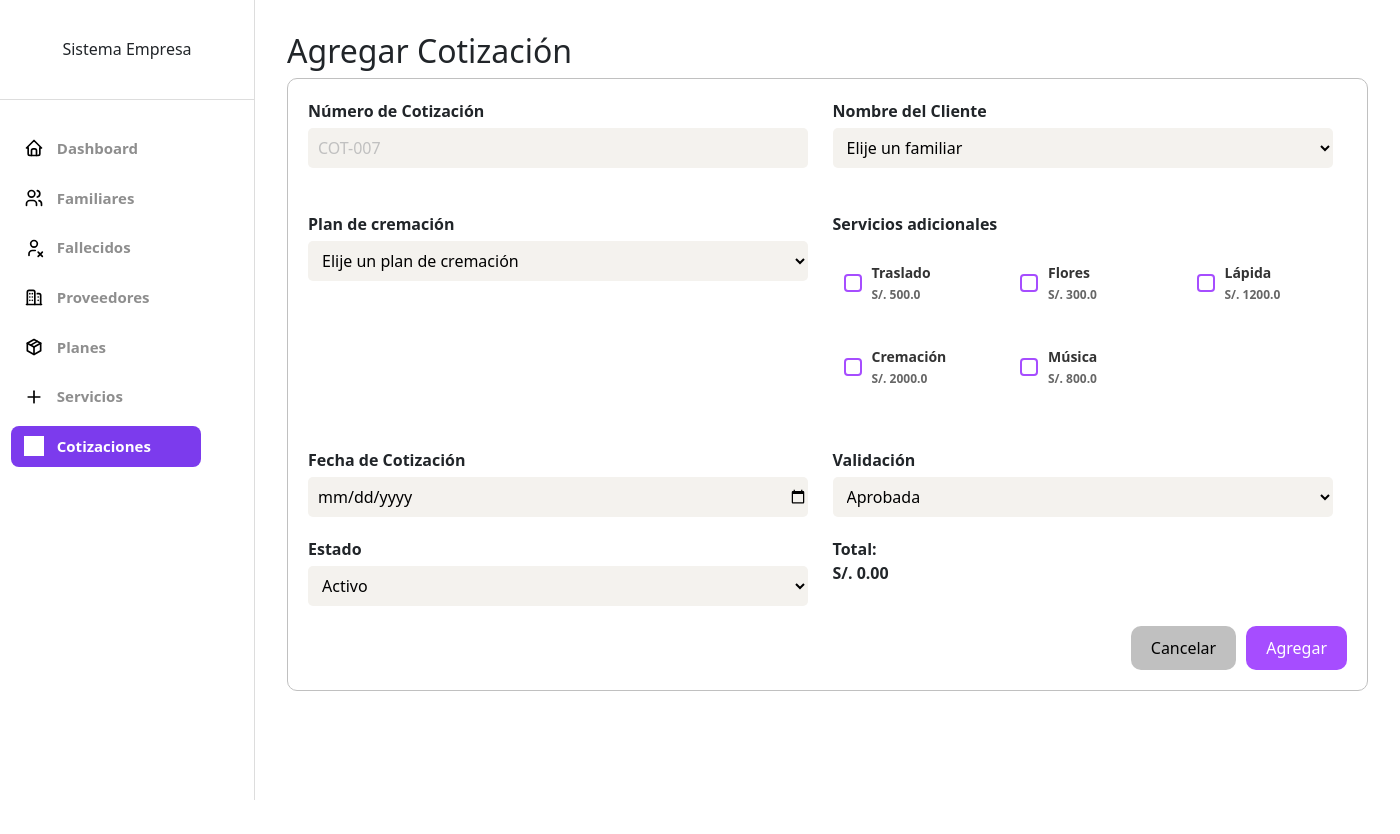
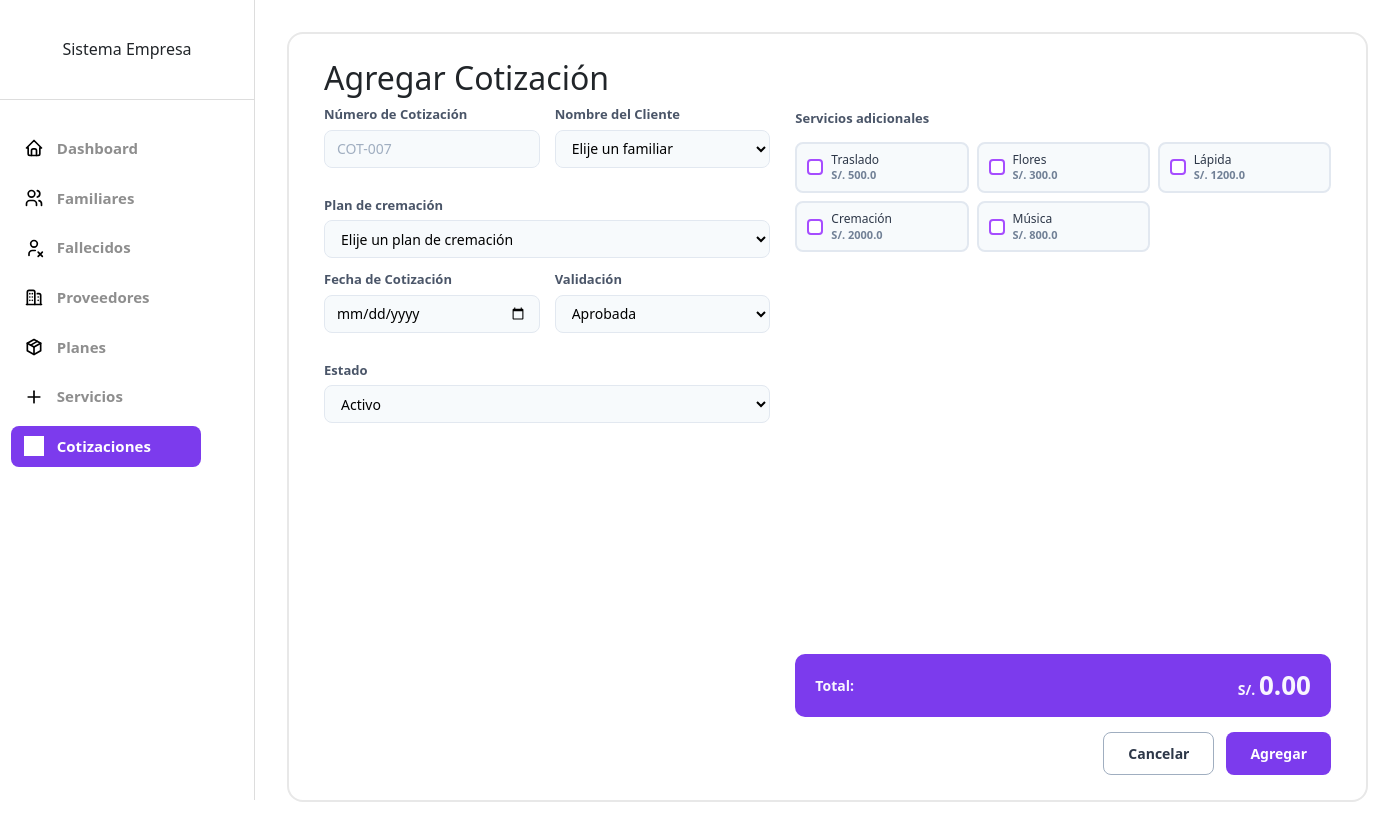
Before and after one commit to frank-Chavez/PROYECTO, a Flask app: page /cotizacion/agregar in a window 1400 px wide. Before the commit the page ends 800 px from the top, so only its background shows below. Run offline with Flask 3, Linux system fonts and the light colour scheme; data comes from the database, SQL or seed files in the repository; parts of the project's set-up code (start-up, migrations or seed data) failed here and were passed over; grey boxes are pictures that could not be loaded.

Commit message:
arreglando bugs y estilos en el modulo de cotizaciones

```diff
--- a/modules/cotizaciones/static/agregar_cotizaciones.css
+++ b/modules/cotizaciones/static/agregar_cotizaciones.css
@@ -1,96 +1,146 @@
-/*estilo del formulario*/
-.content-for{
-    background-color: #ffffff;
-    display: grid;
-    padding: 20px;
-    border-radius: 10px;
-    border: solid #c0c0c0 1px;
-}
-.content-for h5{
-    font-weight: 700;
-    margin-bottom: 20px;
+* {
+    margin: 0;
+    padding: 0;
+    box-sizing: border-box;
 }
 
-/*estilo para el texto de tosas las opciones*/
-.text{
+body {
+    font-family: -apple-system, BlinkMacSystemFont, 'Segoe UI', Roboto, Oxygen, Ubuntu, Cantarell, sans-serif;
+    background: #e2e8f0;
+    min-height: 100vh;
+    overflow: hidden;
+    display: flex;
+    align-items: center;
+    justify-content: center;
+}
+
+.container-wrapper {
+    background: white;
+    border-radius: 16px;
+    width: 100%;
+    max-width: 1500px;
+    height: calc(100vh - 30px);
+    padding: 25px 35px;
+    display: flex;
+    flex-direction: column;
+    overflow: hidden;
+    border: solid 2px #e8e8e8;
+}
+
+h2 {
+    color: #2d3748;
+    font-size: 22px;
+    margin-bottom: 15px;
     font-weight: 700;
 }
 
+.content-for {
+    background-color: #ffffff;
+    display: flex;
+    flex-direction: column;
+    flex: 1;
+    overflow: hidden;
+}
 
-/*contenedor de los campos del id y del nombre del cliente*/
-.content_campos{
+form {
+    display: flex;
+    flex-direction: column;
+    height: 100%;
+}
+
+.form-layout {
+    display: grid;
+    grid-template-columns: 1fr 1.2fr;
+    gap: 25px;
+    flex: 1;
+    overflow: hidden;
+}
+
+.text {
+    font-weight: 600;
+    font-size: 13px;
+    color: #4a5568;
+    margin-bottom: 5px;
+}
+
+.content_campos {
     display: grid;
     grid-template-columns: 1fr 1fr;
-    gap: 10px;
-    margin-bottom: 20px;
+    gap: 15px;
+    margin-bottom: 12px;
     align-items: start;
 }
-.content_campos > div {
+
+.content_campos>div {
     display: flex;
     flex-direction: column;
 }
 
 .content_campos label {
-    font-weight: 700;
+    font-weight: 600;
+    font-size: 13px;
+    color: #4a5568;
     margin-bottom: 5px;
 }
 
-
-/*estilo de la opcion de id*/
-.campo_id{
-    background-color: #F4F2EE;
-    border: solid #c0c0c0 1px;
-    border-radius: 5px;
-    width: 500px;
-    height: 40px;
-    padding: 0 0 0 10px;
-    color: #c0c0c0;
-    border: none;
-}
-/*estilo del campo nombre*/
-.campo_nombre{
-    background-color: #F4F2EE;
-    border: solid #c0c0c0 1px;
-    border-radius: 5px;
-    width: 500px;
-    height: 40px;
-    padding: 0 0 0 10px;
-    transition: all 0.3s ease;
-    border: none;
+.campo_id,
+.campo_nombre,
+.campo_plan,
+.campo_fecha,
+.campo_validacion,
+.campo_estado {
+    background-color: #f7fafc;
+    border: 1px solid #e2e8f0;
+    border-radius: 8px;
+    width: 100%;
+    height: 38px;
+    padding: 0 12px;
+    font-size: 14px;
+    transition: all 0.2s;
+    outline: none;
 }
 
-/*estilo del campo de plan*/
-.campo_plan{
-    background-color: #F4F2EE;
-    border: solid #c0c0c0 1px;
-    border-radius: 5px;
-    width: 500px;
-    height: 40px;
-    padding: 0 0 0 10px;
-    transition: all 0.3s ease;
-    border: none;
+.campo_id {
+    color: #a0aec0;
+    cursor: not-allowed;
 }
 
-/*estilo del campo de servicios*/
+.campo_nombre:focus,
+.campo_plan:focus,
+.campo_fecha:focus,
+.campo_validacion:focus,
+.campo_estado:focus {
+    border-color: #a64dff;
+    background-color: #fff;
+    box-shadow: 0 0 0 3px rgba(166, 77, 255, 0.1);
+}
+
 .content_servicios {
     display: grid;
-    grid-template-columns: repeat(3, 1fr); /* 3 columnas */
-    gap: 15px;
-    margin-top: 10px;
+    grid-template-columns: repeat(3, 1fr);
+    gap: 8px;
+    margin-top: 8px;
 }
 
-/* Tarjeta del servicio */
 .servicio_card {
     display: flex;
     align-items: center;
-    gap: 10px;
+    gap: 8px;
     border-radius: 8px;
-    padding: 10px;
+    padding: 8px 10px;
     cursor: pointer;
+    background: #f7fafc;
+    border: 2px solid #e2e8f0;
+    transition: all 0.2s;
+    position: relative;
+    min-height: 50px;
 }
 
+.servicio_card:hover {
+    border-color: #a64dff;
+    transform: translateY(-1px);
+}
 
-/* Ocultamos el checkbox original */
 .servicio_card input[type="checkbox"] {
     position: absolute;
     opacity: 0;
@@ -98,135 +148,136 @@
 }
 
 .checkmark {
-    width: 18px;
-    height: 18px;
+    width: 16px;
+    height: 16px;
     border: 2px solid #a64dff;
     border-radius: 4px;
-    display: inline-flex;
+    display: flex;
     align-items: center;
     justify-content: center;
     transition: all 0.2s ease;
     background: #fff;
+    flex-shrink: 0;
 }
 
 .checkmark::after {
     content: "";
-    width: 5px;
-    height: 9px;
+    width: 4px;
+    height: 8px;
     border: solid white;
     border-width: 0 2px 2px 0;
     transform: rotate(45deg);
     display: none;
 }
-.servicio_card input[type="checkbox"]:checked ~ .checkmark {
+
+.servicio_card input[type="checkbox"]:checked~.checkmark {
     background: #a64dff;
     border-color: #a64dff;
 }
-.servicio_card input[type="checkbox"]:checked ~ .checkmark::after {
+
+.servicio_card input[type="checkbox"]:checked~.checkmark::after {
     display: block;
 }
 
 .servicio_text {
-    font-size: 14px;
-    color: #333;
-}
-.servicio_text small {
-    color: #666;
     font-size: 12px;
-}
-/* contenedor de la tarjeta */
-.servicio_card {
-    position: relative; /* importante para que la cantidad se posicione dentro */
-    display: flex;
-    align-items: center;
-    gap: 10px;
-    border-radius: 8px;
-    padding: 10px;
-    cursor: pointer;
-    background: #fff;
-    border: 1px solid transparent;
-    transition: border 0.2s ease;
-}
-.servicio_card:hover {
-    border-color: #a64dff;
+    color: #2d3748;
+    flex: 1;
+    line-height: 1.3;
 }
 
-/* input cantidad posicionado al lado derecho */
-.cantidad-input {
-    position: absolute;
-    right: 10px;
-    top: 50%;
-    transform: translateY(-50%);
-    height: 28px;
-    border: 1px solid #ccc;
-    border-radius: 6px;
-    background: #f9f9f9;
-    font-size: 13px;
-    text-align: center;
-    display: none; /* oculto por defecto */
+.servicio_text small {
+    color: #718096;
+    font-size: 11px;
+    font-weight: 600;
 }
 
-/* mostrar solo cuando el checkbox esté seleccionado */
-.servicio_card input[type="checkbox"]:checked ~ .cantidad-input {
+.cantidad-input {
+    width: 50px;
+    height: 26px;
+    border: 1px solid #cbd5e0;
+    border-radius: 6px;
+    background: #fff;
+    font-size: 12px;
+    text-align: center;
+    display: none;
+    padding: 0 4px;
+}
+
+.servicio_card input[type="checkbox"]:checked~.cantidad-input {
     display: block !important;
 }
 
+.total-container {
+    background: #7c3bed;
+    color: white;
+    padding: 12px 20px;
+    border-radius: 10px;
+    display: flex;
+    align-items: center;
+    justify-content: space-between;
+    margin-top: 12px;
+}
 
-/*estilo del campo de fecha*/
-.campo_fecha{
-    background-color: #F4F2EE;
-    border: solid #c0c0c0 1px;
-    border-radius: 5px;
-    width: 500px;
-    height: 40px;
-    padding: 0 0 0 10px;
-    transition: all 0.3s ease;
+.total-container .text {
+    color: white;
+    font-size: 14px;
+    margin: 0;
+    opacity: 0.95;
+}
+
+#total {
+    font-size: 26px;
+    font-weight: 700;
+}
+
+.content_boton {
+    display: flex;
+    justify-content: flex-end;
+    gap: 12px;
+    margin-top: 15px;
+}
+
+.butom_cancelar,
+.butom_agregar {
+    text-decoration: none;
+    padding: 10px 24px;
+    border-radius: 8px;
+    font-size: 14px;
+    font-weight: 600;
+    cursor: pointer;
+    transition: all 0.2s;
     border: none;
 }
 
-/*estilo del campo de validacion*/
-.campo_validacion{
-    background-color: #F4F2EE;
-    border: solid #c0c0c0 1px;
-    border-radius: 5px;
-    width: 500px;
-    height: 40px;
-    padding: 0 0 0 10px;
-    transition: all 0.3s ease;
-    border: none;
+.butom_cancelar {
+    background-color: #ffffff;
+    color: #2d3748;
+    border: solid 1px #a0aec0;
 }
 
-/*estilo del campo de estado*/
-.campo_estado{
-    background-color: #F4F2EE;
-    border: solid #c0c0c0 1px;
-    border-radius: 5px;
-    width: 500px;
-    height: 40px;
-    padding: 0 0 0 10px;
-    transition: all 0.3s ease;
-    border: none;
+.butom_cancelar:hover {
+    background-color: #9f9f9f;
 }
 
-/*estilo de los botones*/
-.content_boton{
+.butom_agregar {
+    color: white;
+    background: #7c3bed;
+}
+.butom_agregar:hover{
+    background: #51249e;
+}
+
+
+
+.left-column {
     display: flex;
-    justify-content: flex-end;
-    gap: 10px;
+    flex-direction: column;
+    gap: 12px;
 }
-.butom_cancelar{
-    text-decoration: none;
-    color: black;
-    padding: 10px 20px;
-    background-color: #c0c0c0;
-    border-radius: 10px;
-    cursor: pointer;
+
+.right-column {
+    display: flex;
+    flex-direction: column;
+    justify-content: space-between;
 }
-.butom_agregar{
-    color: white;
-    padding: 10px 20px;
-    background-color: #a64dff;
-    border-radius: 10px;
-    border: none;
-    cursor: pointer;
-}
--- a/modules/cotizaciones/templates/agregar_cotizacion.html
+++ b/modules/cotizaciones/templates/agregar_cotizacion.html
@@ -10,11 +10,13 @@
 <body>
   {% extends "dashboar.html" %}
   {% block content %}
-  <div>
+  <div class="container-wrapper">
     <h2>Agregar Cotización</h2>
     <div class="content-for">
       <form method="POST">
-
+        <div class="form-layout">
+          <!-- Columna Izquierda -->
+          <div class="left-column">
             <div class="content_campos">
               <div>
                 <label for="numero_cot" class="text">Número de Cotización</label>
@@ -34,9 +36,6 @@
               </div>
             </div>
 
-        <br>
-
-        <div class="content_campos">
             <div>
               <label for="plan_cremacion" class="text">Plan de cremación</label>
               <select name="plan_cremacion" id="plan_cremacion" class="campo_plan">
@@ -48,28 +47,6 @@
                 {% endfor %}
               </select>
             </div>
-          <div>
-            <label for="servicios_adicionales" class="text">Servicios adicionales</label>
-            <div class="content_servicios">
-              {% for servicio in servicios %}
-              <label class="servicio_card">
-                <input type="checkbox" name="servicio_adicional" class="servicio" value="{{ servicio['id_servicio'] }}"
-                  data-precio="{{ servicio['precio_serv'] }}">
-                <span class="checkmark"></span>
-                <span class="servicio_text">
-                  {{ servicio['tipo_serv'] }} <br>
-                  <small>S/. {{ servicio['precio_serv'] }}</small>
-                </span>
-                <input type="number" name="cantidad_{{ servicio['id_servicio'] }}" class="cantidad-input" value="1"
-                  min="1" style="display:none; width:70px; margin-left:10px;">
-              </label>
-              {% endfor %}
-            </div>
-          </div>
-
-        </div>
-
-        <br>
 
             <div class="content_campos">
               <div>
@@ -85,7 +62,6 @@
               </div>
             </div>
 
-        <div class="content_campos">
             <div>
               <label for="estado_cot" class="text">Estado</label>
               <select name="estado_cot" class="campo_estado" required>
@@ -93,9 +69,34 @@
                 <option value="0">Inactivo</option>
               </select>
             </div>
+          </div>
+
+          <!-- Columna Derecha -->
+          <div class="right-column">
             <div>
-            <p class="text">Total:<br> S/. <span id="total">0.00</span></p>
+              <label for="servicios_adicionales" class="text">Servicios adicionales</label>
+              <div class="content_servicios">
+                {% for servicio in servicios %}
+                <label class="servicio_card">
+                  <input type="checkbox" name="servicio_adicional" class="servicio"
+                    value="{{ servicio['id_servicio'] }}" data-precio="{{ servicio['precio_serv'] }}">
+                  <span class="checkmark"></span>
+                  <span class="servicio_text">
+                    {{ servicio['tipo_serv'] }} <br>
+                    <small>S/. {{ servicio['precio_serv'] }}</small>
+                  </span>
+                  <input type="number" name="cantidad_{{ servicio['id_servicio'] }}" class="cantidad-input" value="1"
+                    min="1">
+                </label>
+                {% endfor %}
+              </div>
+            </div>
+
+            <div class="total-container">
+              <p class="text">Total:</p>
+              <p class="text">S/. <span id="total">0.00</span></p>
               <input type="hidden" name="monto_cot" id="monto_cot">
+            </div>
           </div>
         </div>
 
@@ -103,10 +104,10 @@
           <a href="{{ url_for('cotizacion.listar') }}" class="butom_cancelar">Cancelar</a>
           <button type="submit" class="butom_agregar">Agregar</button>
         </div>
-
       </form>
     </div>
   </div>
+
   <script>
     document.addEventListener('DOMContentLoaded', () => {
       const planSelect = document.getElementById('plan_cremacion');
@@ -124,48 +125,32 @@
       function calcularTotal() {
         let total = 0;
 
-        // precio del plan
         if (planSelect && planSelect.selectedOptions && planSelect.selectedOptions.length > 0) {
           total += toNumber(planSelect.selectedOptions[0].dataset.precio);
         }
 
-        // sumar servicios marcados con cantidad
         servicioCheckboxes.forEach(cb => {
           const cantidadInput = document.querySelector(`input[name="cantidad_${cb.value}"]`);
           if (cb.checked) {
-            cantidadInput.style.display = "inline-block"; // mostrar input
             const precio = toNumber(cb.dataset.precio || cb.value);
             const cantidad = cantidadInput ? toNumber(cantidadInput.value) : 1;
             total += precio * cantidad;
-          } else {
-            if (cantidadInput) {
-              cantidadInput.style.display = "none"; // ocultar si se desmarca
-              cantidadInput.value = 1; // reset
-            }
           }
         });
 
-        // mostrar y guardar
         totalSpan.textContent = total.toFixed(2);
         if (montoHidden) montoHidden.value = total.toFixed(2);
-
-        console.log('calcularTotal -> total:', total);
       }
 
-      // ligar eventos
       if (planSelect) planSelect.addEventListener('change', calcularTotal);
       servicioCheckboxes.forEach(cb => cb.addEventListener('change', calcularTotal));
-
-      // también escuchar cambios en inputs de cantidad
       document.querySelectorAll('.cantidad-input').forEach(input => {
         input.addEventListener('input', calcularTotal);
       });
 
-      // calcular al cargar
       calcularTotal();
     });
   </script>
-
 
   {% endblock %}
 </body>
```
Lines whose indentation alone changed are shown as unchanged.
